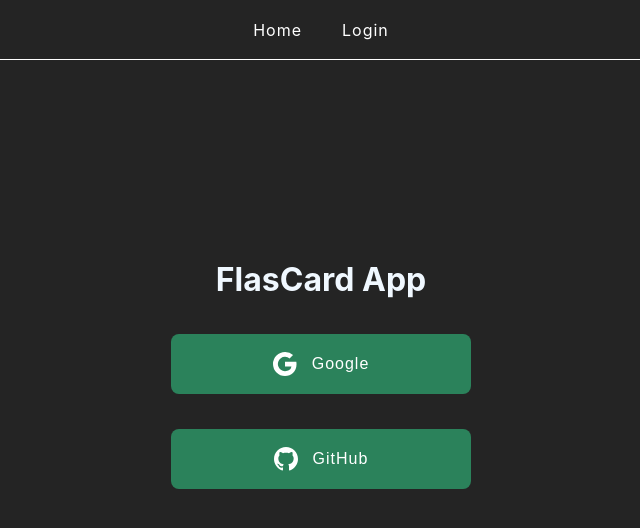
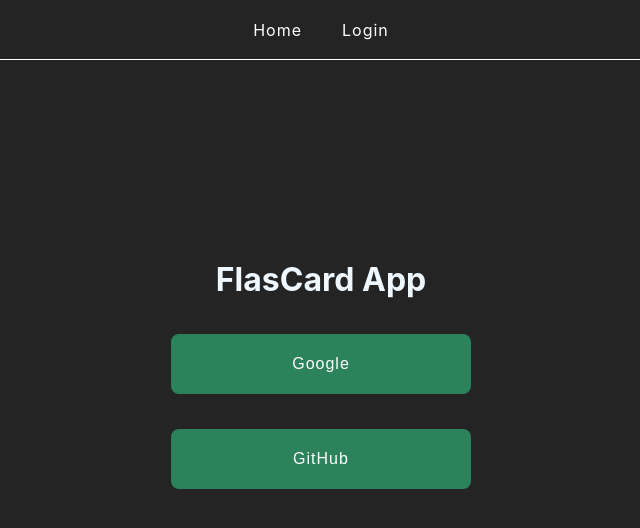
Before and after one commit to javi-mm/FlashCardApp-React, a React (Vite) app: page /login in a window 1280 px wide. Shown: the top 528 px of the page, without its empty margins (319-959 px from the left). Built offline with nearby package versions, Linux system fonts and the light colour scheme; no server answers.

Commit message:
fix svg en botones

```diff
--- a/src/components/Login.jsx
+++ b/src/components/Login.jsx
@@ -43,13 +43,11 @@ const Login = () => {
           size={"large"}
           fontSize={16}
           text={"Google"}
-          iconUrl={"/svg/google.svg"}
         ></Button>
         <Button
           size={"large"}
           fontSize={16}
           text={"GitHub"}
-          iconUrl={"/svg/github.svg"}
           onClick={githubHandler}
         ></Button>
       </div>
```
